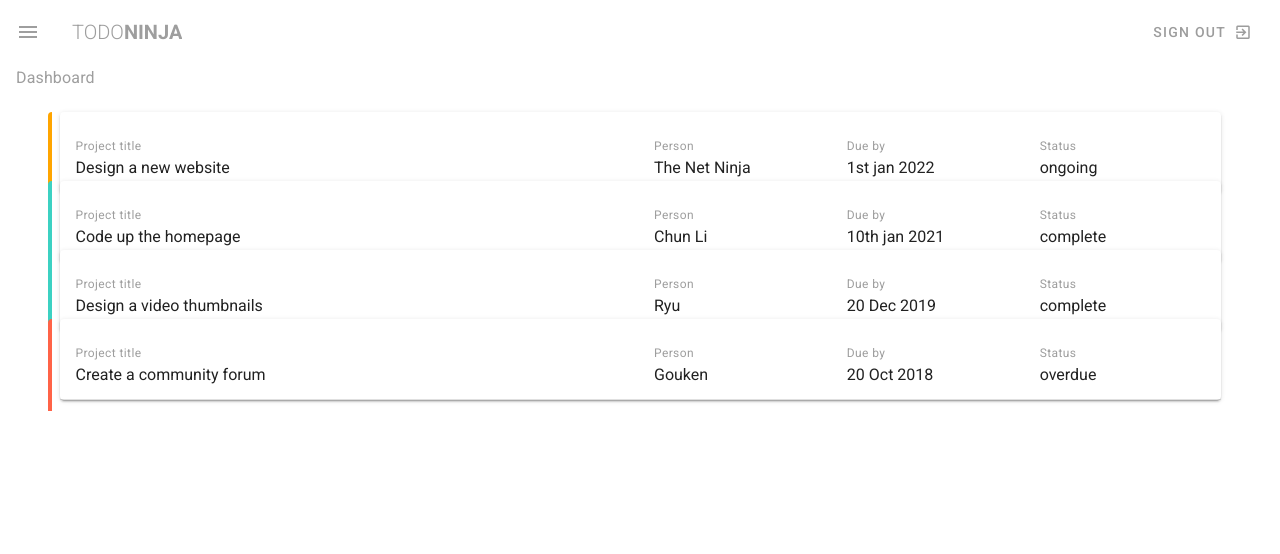
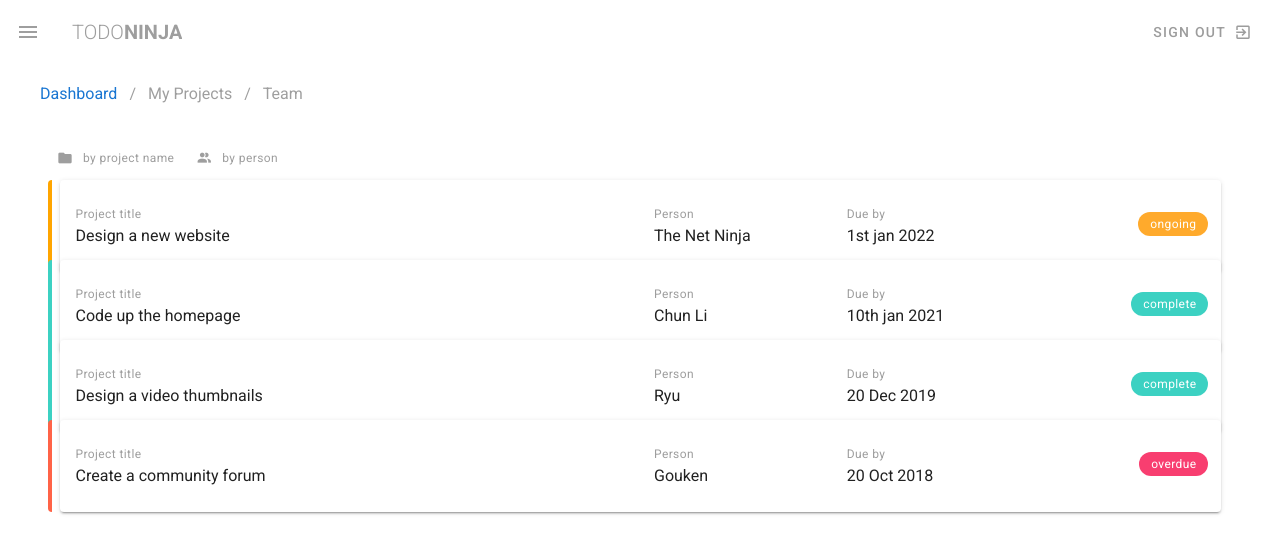
Before and after one commit to Kesang97/Vuetify-Demo-UI, a Vue app: page / in a window 1280 px wide. Shown: the top 554 px of the page. Built offline with nearby package versions, Linux system fonts and the light colour scheme.

Commit message:
dashboard sorted

```diff
--- a/src/views/Dashboard.vue
+++ b/src/views/Dashboard.vue
@@ -1,10 +1,20 @@
 <template>
   <div class="dashboard">
-    <h1 class="subtitle-1 grey--text">Dashboard</h1>
+    <v-breadcrumbs :items="items" large></v-breadcrumbs>
 
     <v-container class="my-5">
+      <v-row class="mb-5">
+        <v-btn small text color="grey" @click="sortBy('title')">
+          <v-icon small left>mdi-folder</v-icon>
+          <span class="caption text-lowercase">By project name</span>
+        </v-btn>
+        <v-btn small text color="grey">
+          <v-icon small left>mdi-account-multiple</v-icon>
+          <span class="caption text-lowercase">By Person</span>
+        </v-btn>
+      </v-row>
 
-      <v-card dense  v-for="project in projects" :key="project.title">
+      <v-card v-for="project in projects" :key="project.title">
         <v-row :class="`pa-3 project ${project.status}`">
           <v-col cols="12" md="6">
             <div class="caption grey--text">Project title</div>
@@ -19,11 +29,11 @@
             <div>{{project.due}}</div>
           </v-col>
           <v-col cols="12" sm="4" md="2">
-            <div class="caption grey--text">Status</div>
-            <div>{{project.status}}</div>
+            <div class="text-right" id="chips-container">
+              <v-chip small :class="project.status" class="white--text my-2 caption">{{project.status}}</v-chip>
+            </div>
           </v-col>
         </v-row>
-        <v-divider></v-divider>
       </v-card>
     </v-container>
   </div>
@@ -38,6 +48,11 @@
 export default {
   data(){
     return{
+      items: [
+        {text: 'Dashboard', disabled: false, href: 'breadcrumbs_dashboard'},
+        {text: 'My Projects', disabled: true, href: 'breadcrumbs_projects'},
+        {text: 'Team', disabled: true, href: 'breadcrumbs_team'}
+      ],
       projects:[
         {title: 'Design a new website', person: 'The Net Ninja', due: '1st jan 2022', status: 'ongoing', content: 'Lorem ipsum dolor sit amet consectetur adipisicing elit. Cumque veritatis omnis ipsa inventore porro assumenda eligendi nisi dolor ex nostrum?'},
         {title: 'Code up the homepage', person: 'Chun Li', due: '10th jan 2021', status: 'complete', content: 'Lorem ipsum dolor sit amet consectetur adipisicing elit. Cumque veritatis omnis ipsa inventore porro assumenda eligendi nisi dolor ex nostrum?'},
@@ -46,12 +61,18 @@ export default {
 
       ],
     }
+  },
+  methods:{
+    sortBy(prop){
+      this.projects.sort((a,b)=> a[prop] < b[prop] ? -1 :1)
+    }
   }
 
 };
 </script>
 
 <style>
+  /* row class binding to style each status and adding color to it */
   .project.complete{
     border-left: 4px solid #3cd1c2;
   }
@@ -62,4 +83,16 @@ export default {
     border-left: 4px solid tomato;
   }
 
+/* chips backgrond color changed through class binding and also overriding using id name */
+
+#chips-container .v-chip.complete {
+  background: #3cd1c2;
+}
+#chips-container .v-chip.ongoing {
+  background: #ffaa2c;
+}
+#chips-container .v-chip.overdue {
+  background: #f83e70;
+}
+
 </style>
--- a/src/views/Projects.vue
+++ b/src/views/Projects.vue
@@ -31,11 +31,7 @@
 export default {
   data(){
     return{
-      items: [
-          {col: 'Third Column'},
-          {col: 'Fourth Column'},
-          {col: 'Fifth Column'},
-      ]
+
     }
   }
 
```
